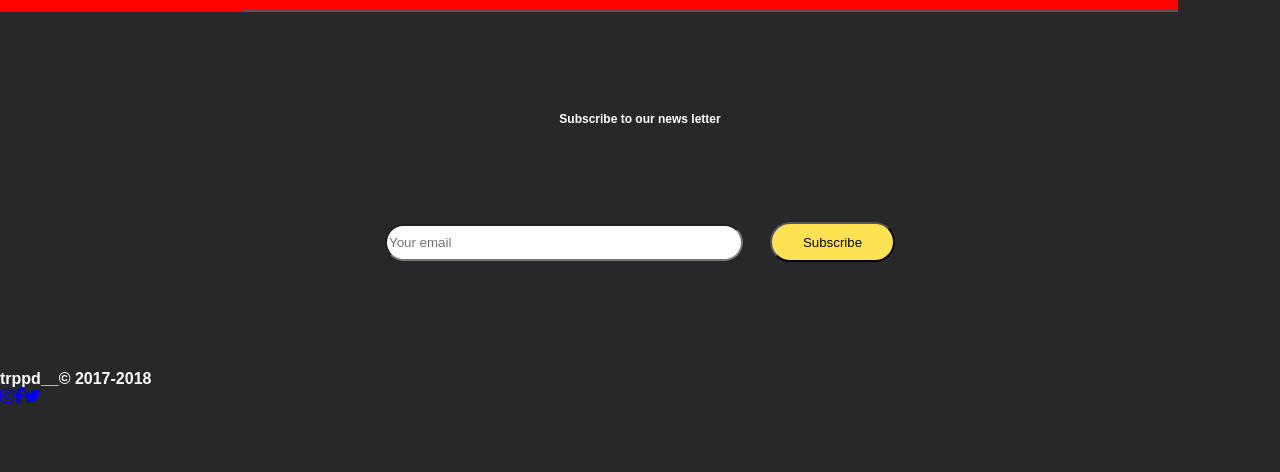
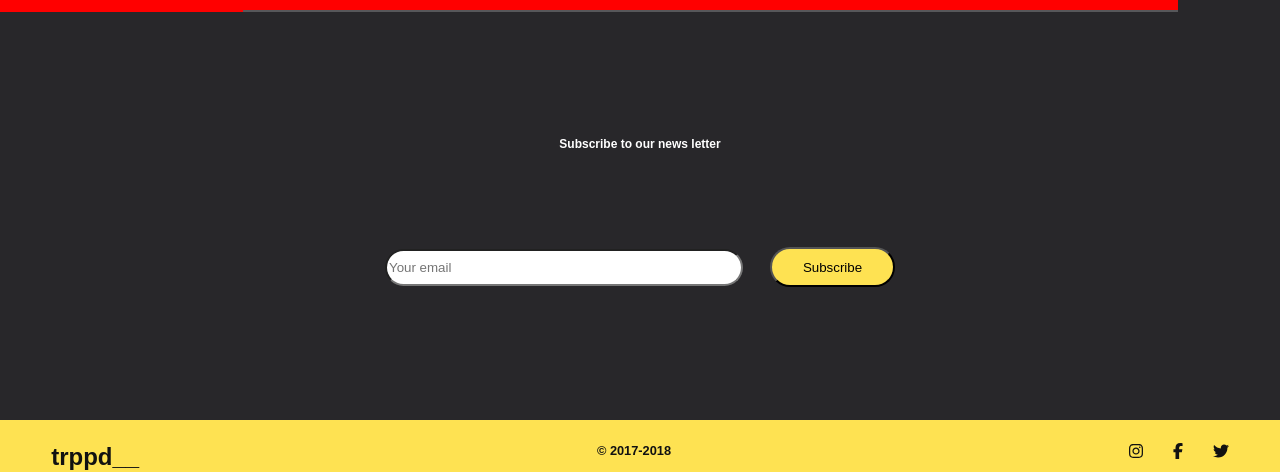
Before and after one commit to Viper-JSX/Travel-landing, a React app: page / in a window 1280 px wide. Shown: the part 5311-5783 px from the top of the page. Before the commit the page ends 5717 px from the top, so only its background shows below. Built offline with nearby package versions, Linux system fonts and the light colour scheme.

Commit message:
Created footer layout

```diff
--- a/src/components/Footer/Footer.js
+++ b/src/components/Footer/Footer.js
@@ -7,8 +7,8 @@ import { Link } from "react-router-dom";
 function Footer () {
     return (
         <footer>
-            <b>trppd__</b>
-            <b>&copy; 2017-2018</b>
+            <b className="company-name">trppd__</b>
+            <b className="copy">&copy; 2017-2018</b>
             <Container classNames={[ "footer__social-media" ]}>
                 <Link to="https://www.instagram.com/" target="_blank">
                     <FontAwesomeIcon icon={ faInstagram } />
--- /dev/null
+++ b/src/scss/Footer.scss
@@ -0,0 +1,27 @@
+footer {
+    min-height: 120px;
+    padding: 1.8% 4% 0em 4%;
+    color: $dark-color;
+    background-color: $highlight-color;
+    display: flex;
+    justify-content: space-between;
+
+    .company-name {
+        font-size: 1.5em;
+    }
+
+    .copy {
+        font-size: 0.8em;
+        font-weight: 800;
+    }
+
+    .footer__social-media {
+        min-width: 100px;
+        display: flex;
+        justify-content: space-between;
+
+        > * {
+            color: $dark-color
+        }
+    }
+}
--- a/src/scss/Subscribe.scss
+++ b/src/scss/Subscribe.scss
@@ -1,5 +1,5 @@
 .subscribe-section {
-    min-height: 300px;
+    min-height: 350px;
     display: flex;
     flex-direction: column;
     align-items: center;
--- a/src/scss/main.scss
+++ b/src/scss/main.scss
@@ -11,5 +11,6 @@
 "./Editors_pick.scss",
 "./Mountain_collections.scss",
 "./Subscribe.scss",
-"./Email_form.scss"
+"./Email_form.scss",
+"./Footer.scss"
 ;
```
